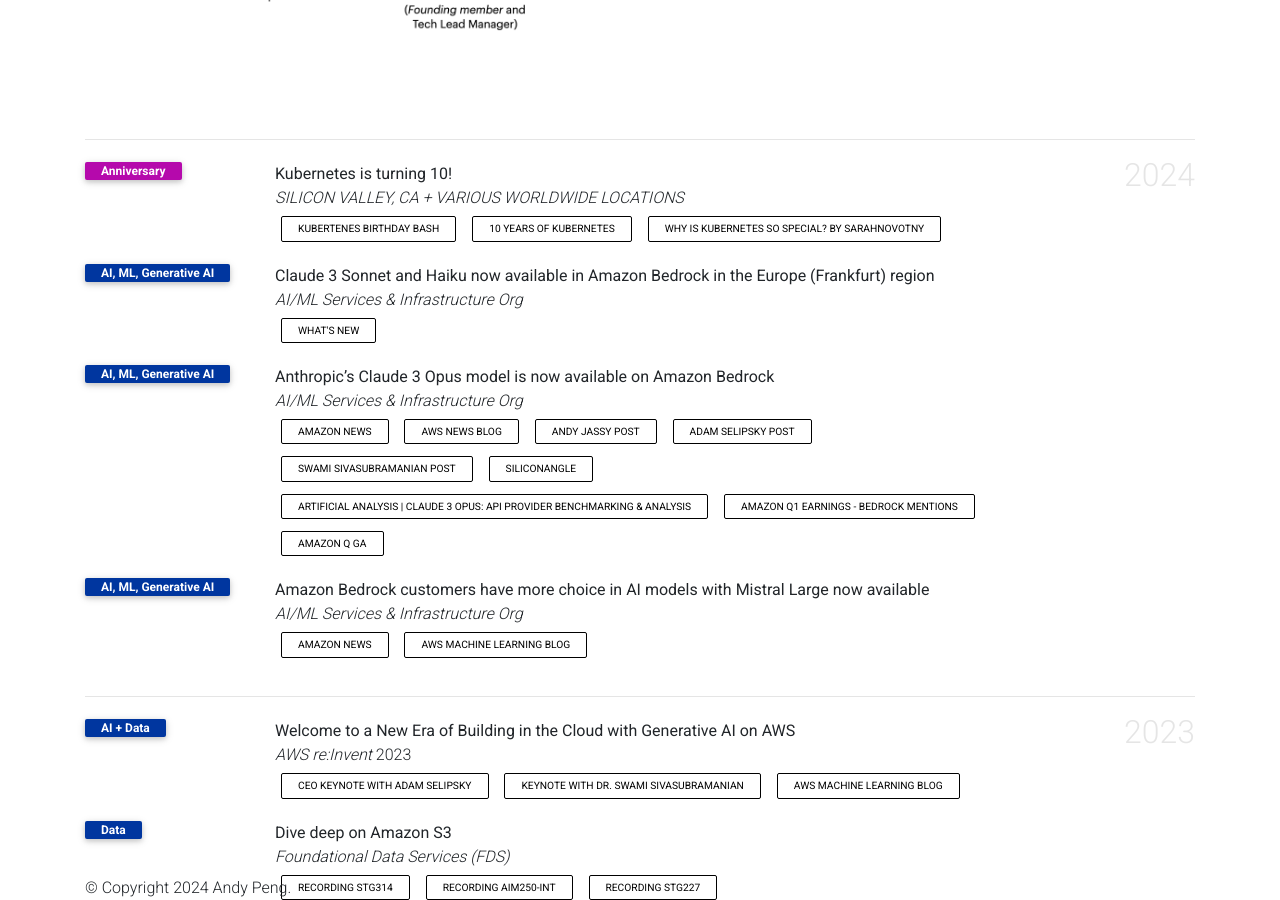
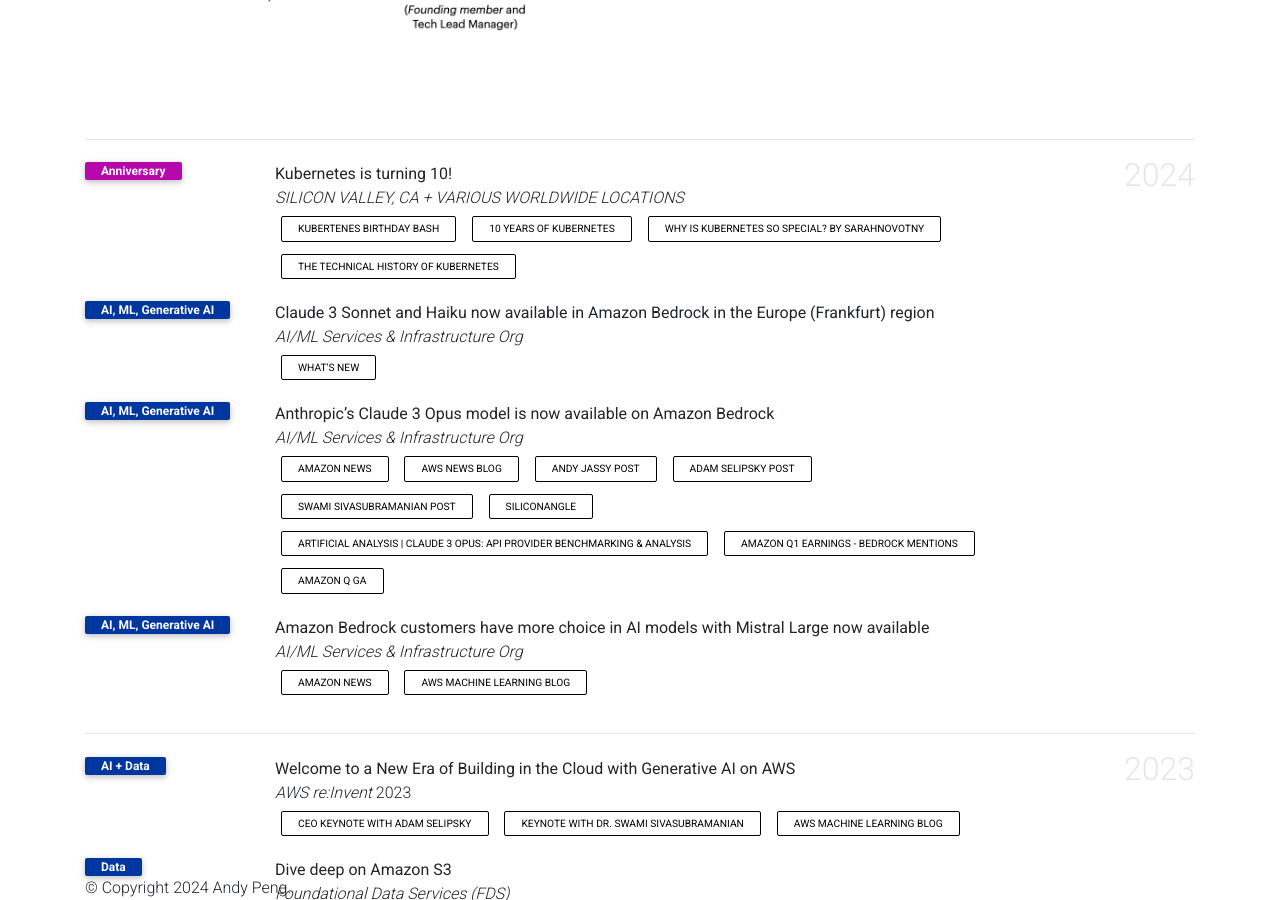
Before and after one commit to gfw001/gfw001.github.io, a Jekyll site: the page products.html, which Jekyll copies as it is, in a window 1280 px wide and 900 px high, scrolled down 585 px. Built offline with Jekyll 4.4.1, drawn with Linux system fonts in a browser that asks for light colours; comment, search, counter and statistics services are not loaded; a style sheet for code colours, icons or effects is not loaded.

Commit message:
Update products.html

```diff
--- a/products.html
+++ b/products.html
@@ -221,6 +221,7 @@
                      <a href="https://events.linuxfoundation.org/kuber10es-birthday-bash/" class="btn btn-sm z-depth-0" role="button" rel="noopener noreferrer" target="_blank">KuberTENes Birthday Bash</a>
                      <a href="https://kubernetes.io/blog/2024/06/06/10-years-of-kubernetes/" class="btn btn-sm z-depth-0" role="button" rel="noopener noreferrer" target="_blank">10 Years of Kubernetes</a>
                      <a href="https://sarahnovotny.com/2024/06/06/why-is-kubernetes-so-special/" class="btn btn-sm z-depth-0" role="button" rel="noopener noreferrer" target="_blank">Why is Kubernetes so special? BY SARAHNOVOTNY</a>
+                     <a href="https://medium.com/@bgrant0607/the-technical-history-of-kubernetes-2fe1988b522a" class="btn btn-sm z-depth-0" role="button" rel="noopener noreferrer" target="_blank">The Technical History of Kubernetes</a>
                   </div>
                   <div class="badges">
                      <span class="altmetric-embed" data-hide-no-mentions="true" data-hide-less-than="15" data-badge-type="2" data-badge-popover="right"></span> <span class="__dimensions_badge_embed__" data-pmid="" data-hide-zero-citations="true" data-style="small_rectangle" data-legend="hover-right" style="margin-bottom: 3px;"></span>
```
